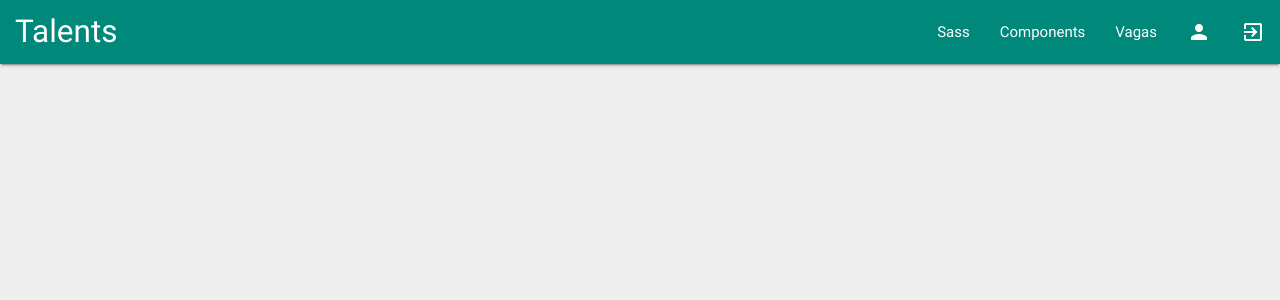
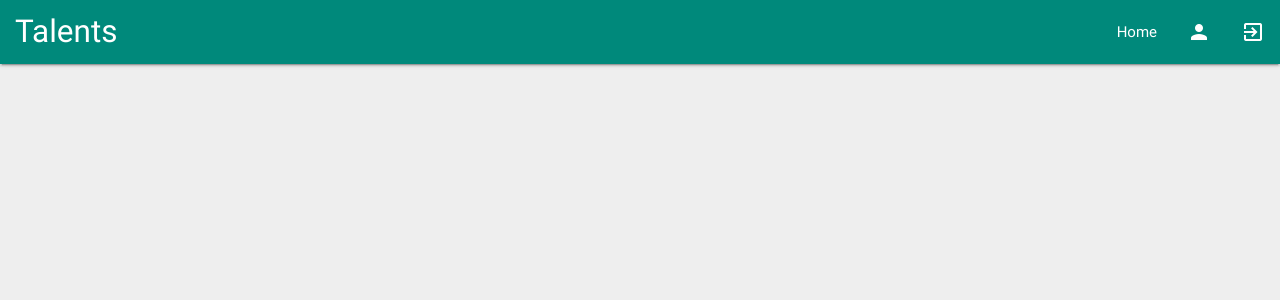
Before and after one commit to joaopaulojpos/TalentsWeb, a PHP site: page /talentsweb/view/gui/menu2.php in a window 1280 px wide. Shown: the top 300 px of the page. Run offline with PHP 8.4, Linux system fonts and the light colour scheme.

Commit message:
Home Inclusa no Menu

```diff
--- a/view/gui/menu2.php
+++ b/view/gui/menu2.php
@@ -28,9 +28,7 @@ error_reporting(E_ALL);
                   <a href="#!" class="brand-logo">&nbsp; Talents</a>
                   <a href="#" data-activates="mobile-demo" class="button-collapse"><i class="material-icons">menu</i></a>
                   <ul class="right hide-on-med-and-down">
-                    <li><a href="#">Sass</a></li>
-                    <li><a href="#">Components</a></li>
-                    <li><a href="vaga.php">Vagas</a></li>
+                    <li><a href="dashboard.php">Home</a></li>
                     <li class="tooltipped" data-position="bottom" data-delay="50" data-tooltip="Perfil"><a href="#"><i class="material-icons">person</i></a></li>
                     <li class="tooltipped" data-position="bottom" data-delay="50" data-tooltip="Sair"><a href="login.php"><i class="material-icons">exit_to_app</i></a></li>
                   </ul>
@@ -39,9 +37,7 @@ error_reporting(E_ALL);
         </div>
         <!-- Menu Mobile -->
         <ul class="side-nav" id="mobile-demo">
-            <li><a href="#!">Sass</a></li>
-            <li><a href="#!">Components</a></li>
-            <li><a href="#!">Javascript</a></li>
+            <li><a href="dashboard.php">Home</a></li>
             <li class="tooltipped" data-position="bottom" data-delay="50" data-tooltip="Perfil"><a href="#"><i class="material-icons">person</i></a></li>
             <li class="tooltipped" data-position="bottom" data-delay="50" data-tooltip="Sair"><a href="#"><i class="material-icons">exit_to_app</i></a></li>
         </ul>
```
